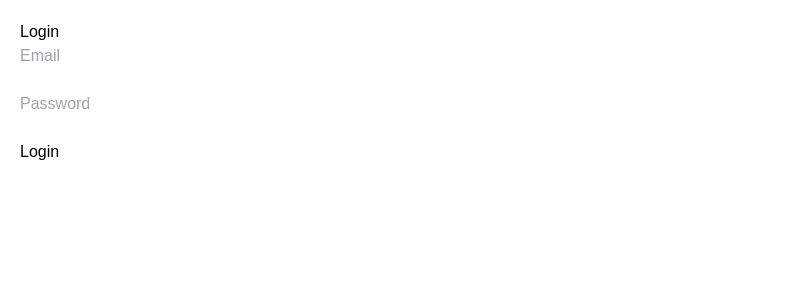
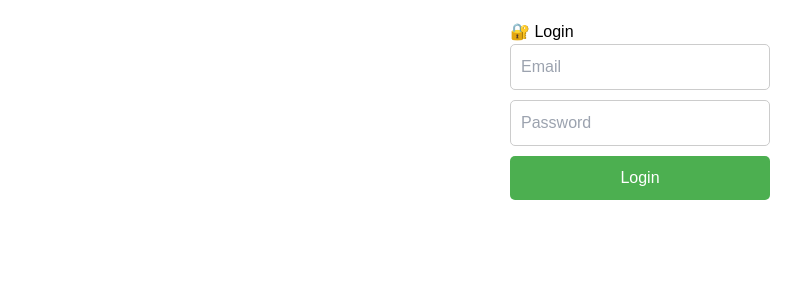
Before and after one commit to jaiswalnaman54-ctrl/billing-frontend, a React (Create React App) app: page / in a window 1280 px wide. Shown: the top 300 px of the page, without its empty margins (0-812 px from the left). Built offline with nearby package versions, Linux system fonts and the light colour scheme.

Commit message:
fixed login

```diff
--- a/src/InvoiceList.js
+++ b/src/InvoiceList.js
@@ -1,9 +1,12 @@
 import { useEffect, useState, useCallback } from "react";
 import axios from "axios";
+
+const API = "https://billing-backend-lfu8.onrender.com";
 
 function InvoiceList({ onSelect }) {
   const [invoices, setInvoices] = useState([]);
   const [filtered, setFiltered] = useState([]);
+  const [loading, setLoading] = useState(true);
 
   const [search, setSearch] = useState("");
   const [invoiceNo, setInvoiceNo] = useState("");
@@ -15,20 +18,31 @@ function InvoiceList({ onSelect }) {
   // ✅ FETCH INVOICES
   const fetchInvoices = async () => {
     try {
-      const res = await axios.get(
-        "http://127.0.0.1:5000/api/invoices",
-        {
-          headers: {
-            Authorization: localStorage.getItem("token")
-          }
+      setLoading(true);
+
+      const res = await axios.get(`${API}/api/invoices`, {
+        headers: {
+          Authorization: localStorage.getItem("token") || ""
         }
-      );
+      });
 
       setInvoices(res.data);
       setFiltered(res.data);
+
     } catch (err) {
       console.error(err);
-      alert("Error fetching invoices ❌");
+
+      // 🔐 Auto logout if token expired
+      if (err.response?.status === 401) {
+        alert("Session expired. Please login again.");
+        localStorage.removeItem("token");
+        window.location.reload();
+      } else {
+        alert("Error fetching invoices ❌");
+      }
+
+    } finally {
+      setLoading(false);
     }
   };
 
@@ -36,7 +50,7 @@ function InvoiceList({ onSelect }) {
     fetchInvoices();
   }, []);
 
-  // ✅ FIXED: useCallback
+  // ✅ FILTER LOGIC
   const applyFilters = useCallback(() => {
     let data = [...invoices];
 
@@ -73,36 +87,50 @@ function InvoiceList({ onSelect }) {
     setFiltered(data);
   }, [search, invoiceNo, fromDate, toDate, sort, gstFilter, invoices]);
 
-  // ✅ FIXED: dependency
   useEffect(() => {
     applyFilters();
   }, [applyFilters]);
 
-  // ❌ DELETE
+  // ❌ DELETE INVOICE
   const deleteInvoice = async (id) => {
     if (!window.confirm("Delete this invoice?")) return;
 
     try {
-      await axios.delete(
-        `http://127.0.0.1:5000/api/invoices/${id}`,
-        {
-          headers: {
-            Authorization: localStorage.getItem("token")
-          }
+      await axios.delete(`${API}/api/invoices/${id}`, {
+        headers: {
+          Authorization: localStorage.getItem("token") || ""
         }
-      );
+      });
+
       fetchInvoices();
+
     } catch (err) {
       console.error(err);
-      alert("Error deleting invoice ❌");
+
+      if (err.response?.status === 401) {
+        alert("Session expired. Please login again.");
+        localStorage.removeItem("token");
+        window.location.reload();
+      } else {
+        alert("Error deleting invoice ❌");
+      }
     }
   };
+
+  // ⏳ LOADING UI
+  if (loading) {
+    return (
+      <div style={{ padding: "20px" }}>
+        <h3>Loading invoices...</h3>
+      </div>
+    );
+  }
 
   return (
     <div style={{ padding: "20px" }}>
       <h2>📜 Invoice History</h2>
 
-      {/* 🔍 FILTERS */}
+      {/* FILTERS */}
       <div style={{ marginBottom: "15px", display: "flex", gap: "10px", flexWrap: "wrap" }}>
         <input
           placeholder="Search Customer"
@@ -131,14 +159,8 @@ function InvoiceList({ onSelect }) {
         </select>
       </div>
 
-      {/* 📊 TABLE */}
-      <table
-        style={{
-          width: "100%",
-          borderCollapse: "collapse",
-          background: "#fff"
-        }}
-      >
+      {/* TABLE */}
+      <table style={{ width: "100%", borderCollapse: "collapse", background: "#fff" }}>
         <thead>
           <tr style={{ background: "#f0f0f0" }}>
             <th style={th}>Invoice No</th>
--- a/src/Login.js
+++ b/src/Login.js
@@ -1,49 +1,92 @@
 import { useState } from "react";
 import axios from "axios";
+
+const API = "https://billing-backend-lfu8.onrender.com";
 
 function Login({ setToken }) {
   const [email, setEmail] = useState("");
   const [password, setPassword] = useState("");
+  const [loading, setLoading] = useState(false);
 
   const login = async () => {
+    // ✅ Basic validation
+    if (!email || !password) {
+      alert("Please enter email and password");
+      return;
+    }
+
     try {
-      const res = await axios.post(
-        "http://127.0.0.1:5000/api/auth/login",
-        { email, password }
-      );
+      setLoading(true);
 
-      localStorage.setItem("token", res.data.token); // 🔐 SAVE TOKEN
+      // ✅ FIXED axios call
+      const res = await axios.post(`${API}/api/auth/login`, {
+        email,
+        password
+      });
+
+      // ✅ Save token
+      localStorage.setItem("token", res.data.token);
       setToken(res.data.token);
 
       alert("Login Successful ✅");
+
     } catch (err) {
       console.error(err);
-      alert("Login Failed ❌");
+
+      if (err.response?.status === 400) {
+        alert("Invalid credentials ❌");
+      } else {
+        alert("Server error ❌");
+      }
+
+    } finally {
+      setLoading(false);
     }
   };
 
   return (
-    <div style={{ padding: "20px" }}>
-      <h2>Login</h2>
+    <div style={{ padding: "20px", maxWidth: "300px", margin: "auto" }}>
+      <h2>🔐 Login</h2>
 
       <input
+        style={input}
         placeholder="Email"
+        value={email}
         onChange={(e) => setEmail(e.target.value)}
       />
 
-      <br /><br />
-
       <input
+        style={input}
         type="password"
         placeholder="Password"
+        value={password}
         onChange={(e) => setPassword(e.target.value)}
       />
 
-      <br /><br />
-
-      <button onClick={login}>Login</button>
+      <button style={button} onClick={login} disabled={loading}>
+        {loading ? "Logging in..." : "Login"}
+      </button>
     </div>
   );
 }
 
+// 🎨 Styles
+const input = {
+  width: "100%",
+  padding: "10px",
+  marginBottom: "10px",
+  border: "1px solid #ccc",
+  borderRadius: "5px"
+};
+
+const button = {
+  width: "100%",
+  padding: "10px",
+  background: "#4CAF50",
+  color: "#fff",
+  border: "none",
+  borderRadius: "5px",
+  cursor: "pointer"
+};
+
 export default Login;
```
